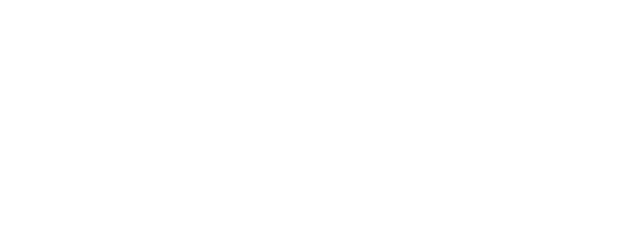
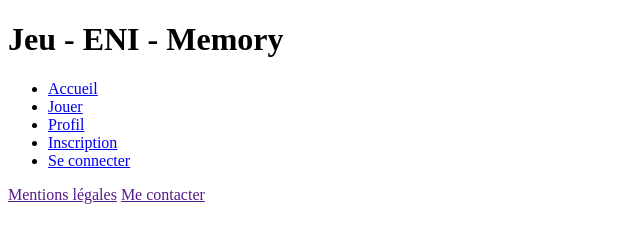
Before and after one commit to EliotVivierENI/Eni-Memory-EliotV, a plain HTML site: page jeu.html in a window 1280 px wide. Shown: the whole page, without its empty margins (0-640 px from the left). Drawn offline with Linux system fonts and the light colour scheme.

Commit message:
Ajout de la navigation et du footer dans chacunes des pages html

```diff
--- a/jeu.html
+++ b/jeu.html
@@ -0,0 +1,32 @@
+<!doctype html>
+<html lang="fr">
+  <head>
+    <meta charset="UTF-8" />
+    <meta name="viewport" content="width=device-width, initial-scale=1.0" />
+    <title>Jeu Memory</title>
+    <link rel="stylesheet" href="css/style.css" />
+  </head>
+  <body>
+    <header>
+        <h1>Jeu - ENI - Memory</h1>
+        <div>
+            <ul>
+                <li><a href="index.html">Accueil</a></li>
+                <li><a href="jeu.html">Jouer</a></li>
+                <li><a href="profil.html">Profil</a></li>
+                <li><a href="log.html">Inscription</a></li>
+                <li><a href="log.html">Se connecter</a></li>
+            </ul>
+        </div>
+    </header>
+    <main>
+
+    </main>
+    <footer>
+        <div>
+            <a href="">Mentions légales</a>
+            <a href="">Me contacter</a>
+        </div>
+    </footer>
+  </body>
+</html>
```
Also changed, not shown: index.html (+5 -2 lines), log.html (+32 -0 lines), profil.html (+32 -0 lines).
